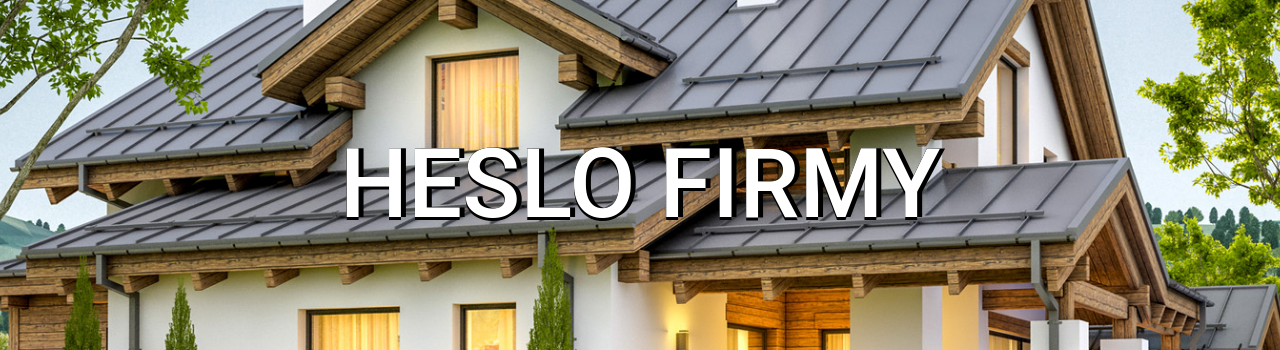
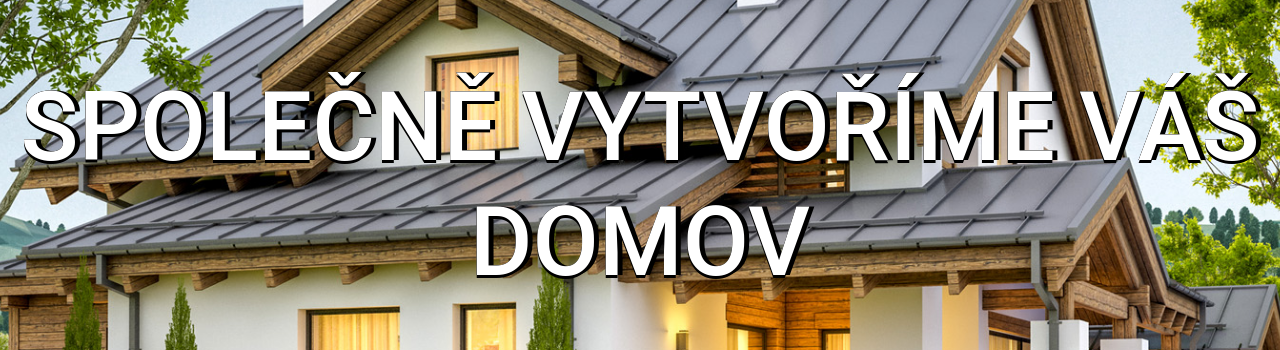
Before and after one commit to Shrodumin/VHweb, a React (Vite) app in the folder frontend/: page / in a window 1280 px wide. Shown: the part 369-719 px from the top of the page. Built offline with nearby package versions, Linux system fonts and the light colour scheme; no server answers; what @react-pdf/renderer would draw is missing.

Commit message:
logo update

```diff
--- a/frontend/src/pages/Home.jsx
+++ b/frontend/src/pages/Home.jsx
@@ -52,7 +52,7 @@ function Home() {
           <div className="intro-container">
             <img src="/intro/intro.jpg" alt="Logo" className="img-fluid" />
             <div className="d-flex justify-content-center align-items-center">
-              <h1 className="text-white intro-title">HESLO FIRMY</h1>
+              <h1 className="text-white intro-title">Společně vytvoříme váš domov</h1>
             </div>
           </div>
           <h1 className="text-center" style={{ marginTop: "50px" }}>O nás</h1>
--- a/frontend/src/styles/Home.css
+++ b/frontend/src/styles/Home.css
@@ -37,6 +37,7 @@
     font-family: 'Roboto', sans-serif;
     text-transform: uppercase;
     text-shadow: 0px 0 black, 0 0px black, 5px 0 black, 0 3px black;
+    text-align: center;
 }
 
 @media screen and (max-width: 768px) {
```
